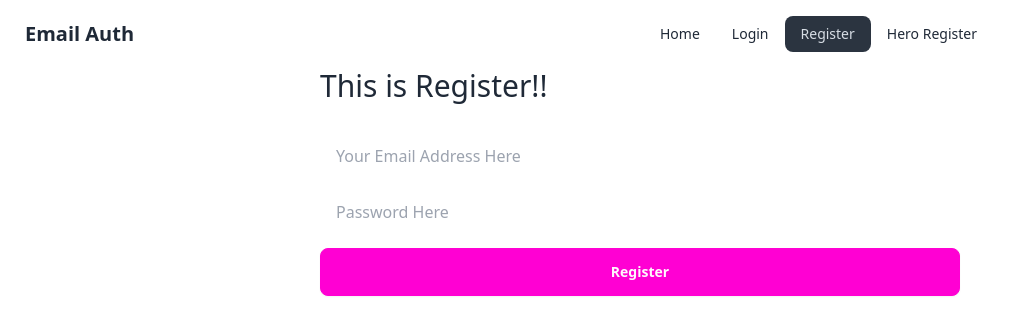
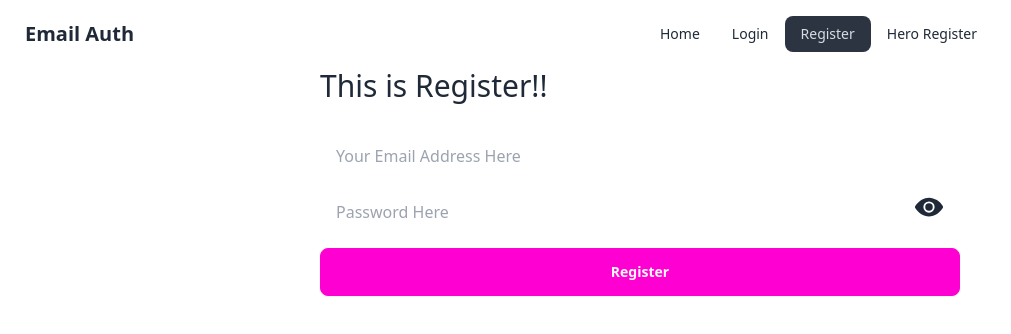
Before and after one commit to mustafizthecutter/user-email-password-authentication, a React (Vite) app: page /register in a window 1280 px wide. Shown: the top 334 px of the page, without its empty margins (0-1011 px from the left). Built offline with nearby package versions, Linux system fonts and the light colour scheme.

Commit message:
eye icon implemented with conditional rendering and validated with uppercase regex

```diff
--- a/package.json
+++ b/package.json
@@ -15,6 +15,7 @@
     "match-sorter": "^6.3.1",
     "react": "^18.2.0",
     "react-dom": "^18.2.0",
+    "react-icons": "^4.12.0",
     "react-router-dom": "^6.21.1",
     "sort-by": "^0.0.2"
   },
--- a/src/Components/Register/Register.jsx
+++ b/src/Components/Register/Register.jsx
@@ -1,11 +1,12 @@
 import { createUserWithEmailAndPassword } from "firebase/auth";
 import auth from "../../firebase.config";
 import { useState } from "react";
-
-
+import { IoEyeOff } from "react-icons/io5";
+import { IoEye } from "react-icons/io5";
 const Register = () => {
     const [registerError, setRegisterError] = useState('')
-    const [success, setSuccess] = useState('')
+    const [success, setSuccess] = useState('');
+    const [showPassword, setShowPassword] = useState(false);
     const handleRegister = (e) => {
         e.preventDefault();
         const email = e.target.email.value
@@ -15,6 +16,10 @@ const Register = () => {
         setSuccess('');
         if (password.length < 6) {
             setRegisterError('Password should be 6 character or long');
+            return;
+        }
+        else if (!/[A-Z]/.test(password)) {
+            setRegisterError('You Password should have at least one Uppercase letters!!!!!!');
             return;
         }
 
@@ -32,10 +37,14 @@ const Register = () => {
         <div className="">
             <div className="mx-auto md:w-1/2">
                 <h2 className="text-3xl mb-8">This is Register!!</h2>
-                <form onSubmit={handleRegister}>
+                <form className="relative" onSubmit={handleRegister}>
                     <input className="px-4 py-2 mb-4 w-full" type="email" name="email" id="" placeholder="Your Email Address Here" required />
                     <br />
-                    <input className="px-4 py-2 mb-4 w-full" type="password" name="password" id="" placeholder="Password Here" required />
+
+
+                    <input className=" px-4 py-2 mb-4 w-full" type={showPassword ? 'text' : 'password'} name="password" id="" placeholder="Password Here" required />
+
+                    <span className="absolute right-4 " onClick={() => setShowPassword(!showPassword)}>{showPassword ? <IoEyeOff className="text-3xl" /> : <IoEye className="text-3xl" />}</span>
                     <br />
                     <input className="btn btn-secondary px-4 py-2 mb-4 w-full" type="submit" value="Register" />
                 </form>
```
Also changed, not shown: 1 other file (tests, documents, lock files or other folders).
